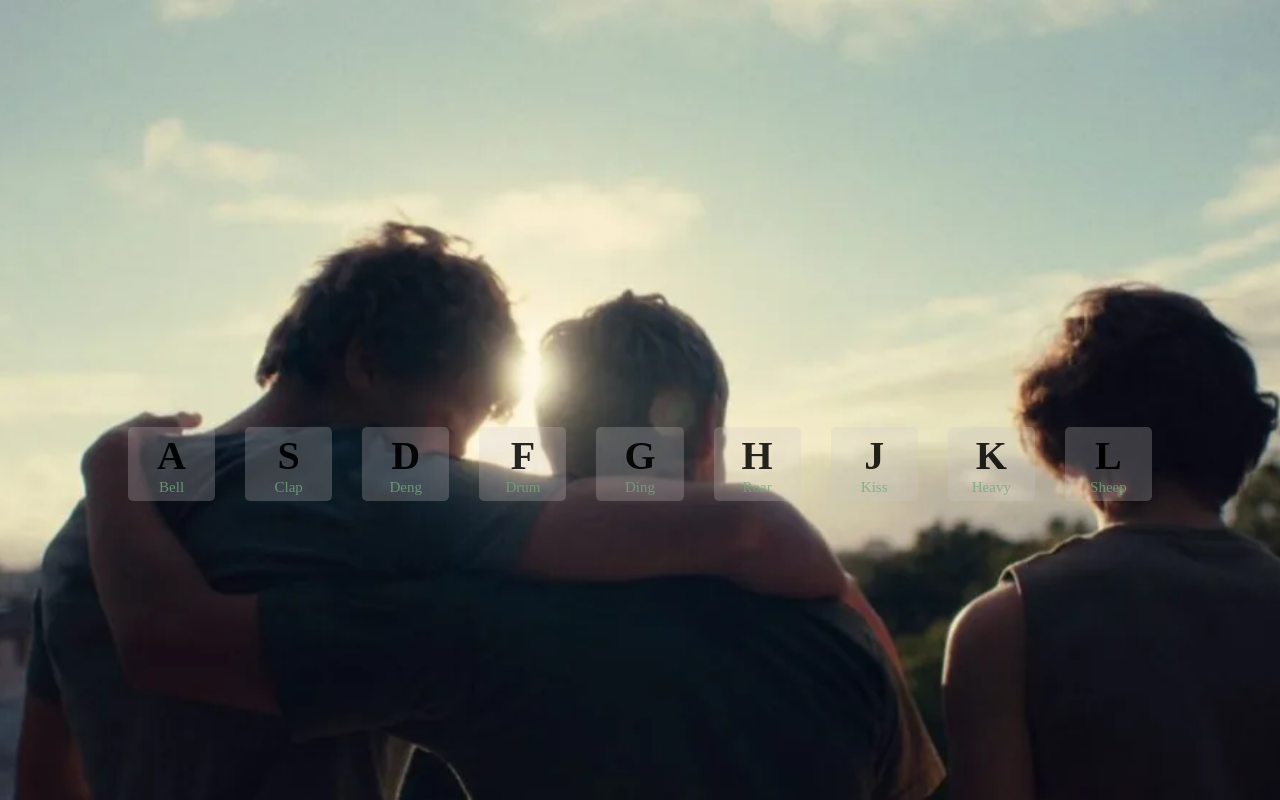
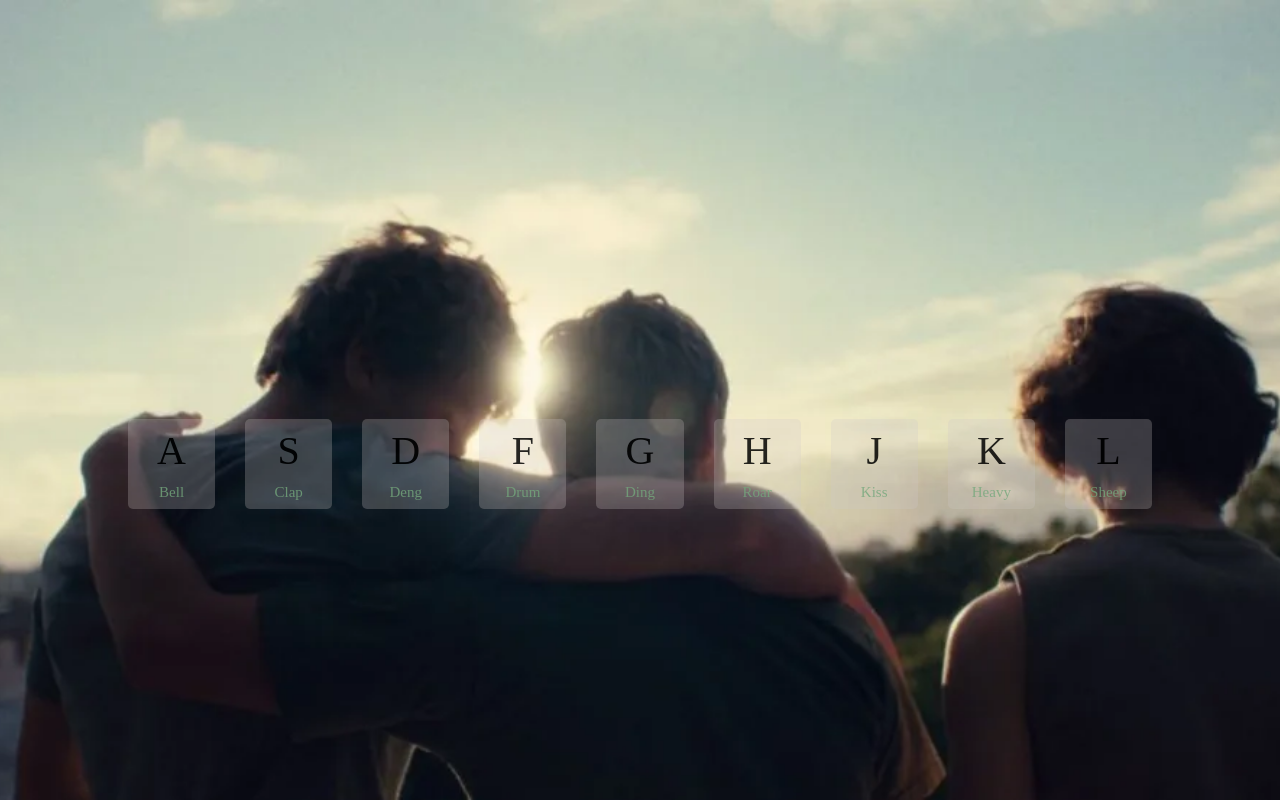
Before and after one commit to Jadddxx/keybroad, a website: page index.html in a window 1280 px wide. Drawn offline with Linux system fonts and the light colour scheme.

Commit message:
modify comment to JS

```diff
--- a/index.html
+++ b/index.html
@@ -59,24 +59,31 @@
     </div>
   </body>
   <script>
-    window.addEventListener("keydown", function (e) {
+    function playSound(e) {
       const audio = document.querySelector(`audio[data-key = "${e.keyCode}"]`);
       const key = document.querySelector(`.key[data-key = "${e.keyCode}"]`);
 
       if (!audio) return;
       audio.currentTime = 0;
       audio.play();
+      // 在有keyCode這些的情況下就把這些class添加playing
       key.classList.add("playing");
+    }
 
     function removeTransition(e) {
+      // 要有transform這個屬性，踢出沒有的。transform是scale那件事
       if (e.propertyName !== "transform") return;
+      // 如果有的話就移除playing list移除
       this.classList.remove("playing");
     }
 
+    // 讓每個key都要參與把東西移除這件事情
     const keys = document.querySelectorAll(".key");
     keys.forEach((key) =>
       key.addEventListener("transitionend", removeTransition)
     );
-    });
+
+    // 把按下鍵盤跟聲音這件事綁在一起
+    window.addEventListener("keydown", playSound);
   </script>
 </html>
--- a/scss/main.scss
+++ b/scss/main.scss
@@ -31,8 +31,9 @@ body {
     align-items: center;
     justify-content: center;
     flex-direction: column;
+    gap: 10px;
 
-    padding: 5px 30px;
+    padding: 8px 15px;
 
     background-color: rgba(206, 200, 200, 0.3);
     transition: all 0.09s;
@@ -41,6 +42,7 @@ body {
     h3 {
       margin: 0%;
       font-size: 40px;
+      font-weight: 400;
     }
     p {
       text-transform: capitalize;
```
Also changed, not shown: style/style.css, 1 other file. Lines whose indentation alone changed are shown as unchanged.
